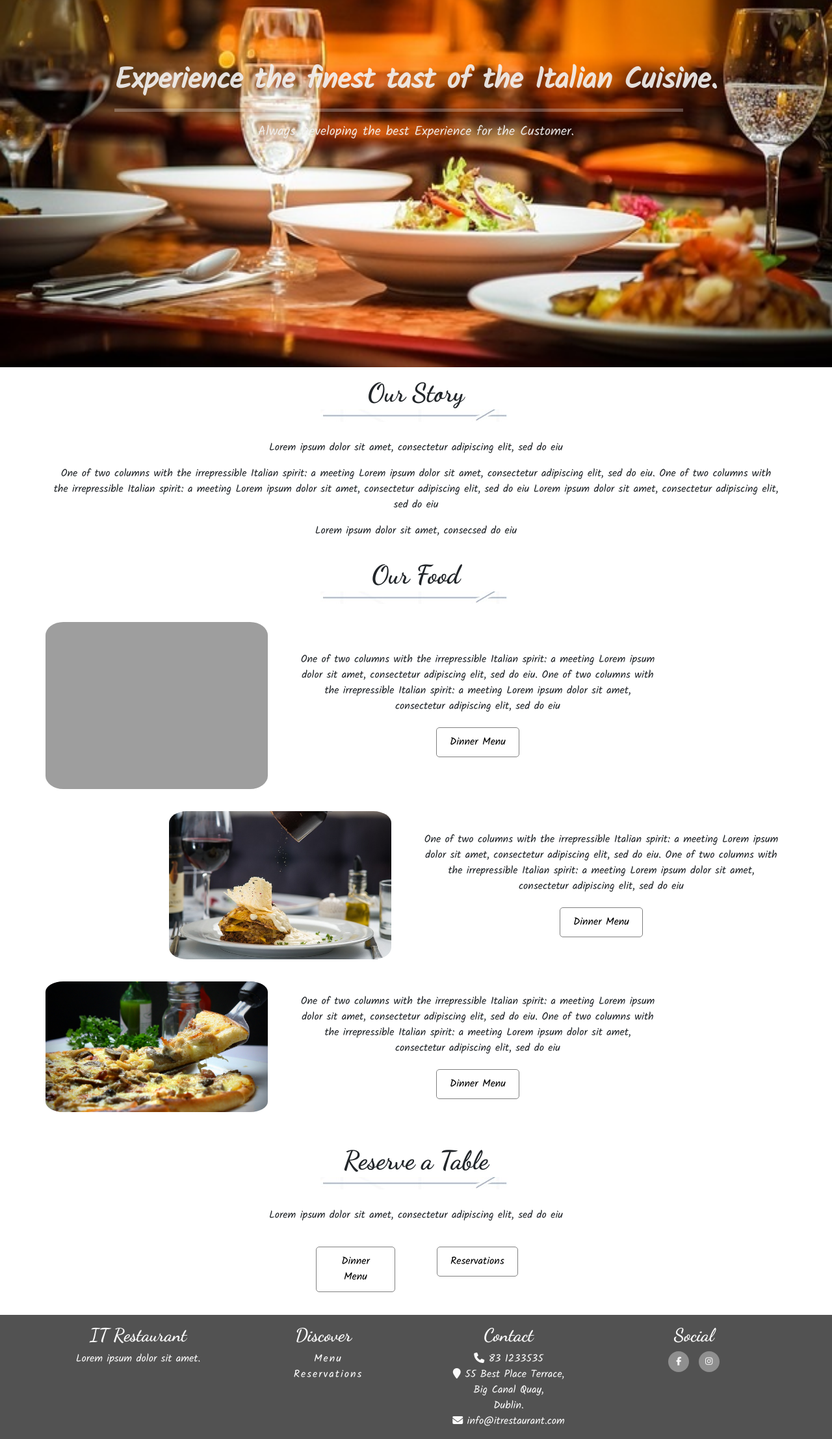
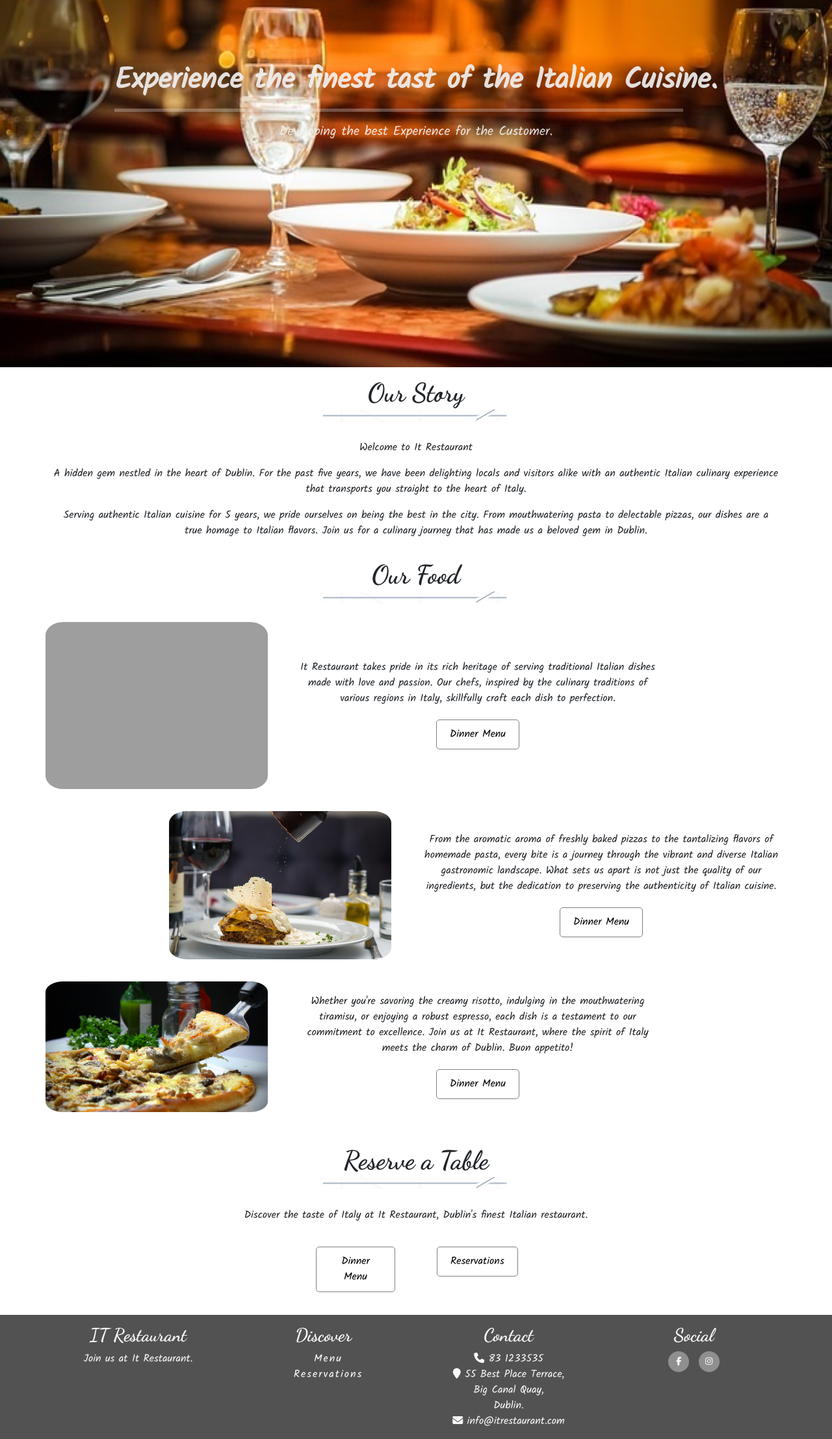
Before and after one commit to TCaldato/it-restaurant, a Django app: page / in a window 1280 px wide. Shown: the part 235-2449 px from the top of the page at 65% size. Run offline with Django 5.2, Linux system fonts and the light colour scheme; some libraries are stand-ins or nearby versions; grey boxes are pictures that could not be loaded.

Commit message:
Adjusted style for messages, added cancel message, changed Lorem Ipsum texts on Main page

```diff
--- a/reservations/views.py
+++ b/reservations/views.py
@@ -97,4 +97,5 @@
     """
     booking = get_object_or_404(Booking, id=booking_id)
     booking.delete()
+    messages.warning(request, 'Your booking has been deleted')
     return redirect('reservations')
--- a/restaurant/templates/restaurant/index.html
+++ b/restaurant/templates/restaurant/index.html
@@ -13,7 +13,7 @@
             <section class="jumbotron text-center">
                 <h1 class="jumbotron-header">Experience the finest tast of the Italian Cuisine.</h1>
                 <hr class="block-divider">
-                <p class="lead">Always Developing the best Experience for the Customer.
+                <p class="lead">Developing the best Experience for the Customer.
                     <span class="d-inline d-sm-none"><br></span>
 
             </section>
@@ -35,14 +35,16 @@
             <div class="row">
                 <div class="col-12">
                     <div class="text-center story-text">
-                        <p>Lorem ipsum dolor sit amet, consectetur adipiscing elit, sed do eiu</p>
-                        <p>One of two columns with the irrepressible Italian spirit: a meeting
-                            Lorem ipsum dolor sit amet, consectetur adipiscing elit, sed do eiu.
-                            One of two columns with the irrepressible Italian spirit: a meeting
-                            Lorem ipsum dolor sit amet, consectetur adipiscing elit, sed do eiu
-                            Lorem ipsum dolor sit amet, consectetur adipiscing elit, sed do eiu
+                        <p>Welcome to It Restaurant</p>
+                        <p> A hidden gem nestled in the heart of Dublin.
+                            For the past five years, we have been delighting locals and visitors
+                            alike with an authentic Italian culinary
+                            experience that transports you straight to the heart of Italy.</p>
+                        <p>Serving authentic Italian cuisine for 5 years, we pride
+                            ourselves on being the best in the city. From mouthwatering
+                            pasta to delectable pizzas, our dishes are a true homage to Italian flavors.
+                            Join us for a culinary journey that has made us a beloved gem in Dublin.
                         </p>
-                        <p>Lorem ipsum dolor sit amet, consecsed do eiu</p>
                     </div>
                 </div>
             </div>
@@ -64,10 +66,9 @@
             <img class="our-food-img " src="{% static 'img/pasta.jpg' %}" alt="pasta">
         </div>
         <div class="col-6 col-12 col-md-6 food-text">
-            <p>One of two columns with the irrepressible Italian spirit: a meeting
-                Lorem ipsum dolor sit amet, consectetur adipiscing elit, sed do eiu.
-                One of two columns with the irrepressible Italian spirit: a meeting
-                Lorem ipsum dolor sit amet, consectetur adipiscing elit, sed do eiu
+            <p>It Restaurant takes pride in its rich heritage of serving traditional
+                Italian dishes made with love and passion. Our chefs, inspired by the culinary
+                traditions of various regions in Italy, skillfully craft each dish to perfection.
                 <br>
                 <a class="dinner-menu" href="{% static 'img/dinner-menu.pdf' %}" target="_blank">
                     Dinner Menu
@@ -80,10 +81,11 @@
             <img class="our-food-img" src="{% static 'img/lasagna.jpg' %}" alt="lasagna">
         </div>
         <div class="col-6 col-12 col-md-6 food-text">
-            <p>One of two columns with the irrepressible Italian spirit: a meeting
-                Lorem ipsum dolor sit amet, consectetur adipiscing elit, sed do eiu.
-                One of two columns with the irrepressible Italian spirit: a meeting
-                Lorem ipsum dolor sit amet, consectetur adipiscing elit, sed do eiu
+            <p>From the aromatic aroma of freshly baked pizzas to the
+                tantalizing flavors of homemade pasta, every bite is a
+                journey through the vibrant and diverse Italian gastronomic landscape.
+                What sets us apart is not just the quality of our ingredients, but the
+                dedication to preserving the authenticity of Italian cuisine.
                 <br>
                 <a class="dinner-menu" href="{% static 'img/dinner-menu.pdf' %}" target="_blank">
                     Dinner Menu
@@ -96,10 +98,11 @@
             <img class="our-food-img " src="{% static 'img/pizza.jpg' %}" alt="pizza">
         </div>
         <div class="col-6 col-12 col-md-6 food-text">
-            <p>One of two columns with the irrepressible Italian spirit: a meeting
-                Lorem ipsum dolor sit amet, consectetur adipiscing elit, sed do eiu.
-                One of two columns with the irrepressible Italian spirit: a meeting
-                Lorem ipsum dolor sit amet, consectetur adipiscing elit, sed do eiu
+            <p>Whether you're savoring the creamy risotto,
+                indulging in the mouthwatering tiramisu, or enjoying a
+                robust espresso, each dish is a testament to our commitment to excellence.
+                Join us at It Restaurant, where the spirit of Italy meets the charm
+                of Dublin. Buon appetito!
                 <br>
                 <a class="dinner-menu" href="{% static 'img/dinner-menu.pdf' %}" target="_blank">
                     Dinner Menu
@@ -120,7 +123,7 @@
                 <div class="row ">
                     <div class="col-12">
                         <div class="text-center story-text">
-                            <p>Lorem ipsum dolor sit amet, consectetur adipiscing elit, sed do eiu</p>
+                            <p>Discover the taste of Italy at It Restaurant, Dublin's finest Italian restaurant. </p>
                         </div>
                     </div>
                     <div class="container text-center">
--- a/static/css/style.css
+++ b/static/css/style.css
@@ -27,7 +27,6 @@ body {
     align-items: center;
     justify-content: center;
 
-    position: relative;
 }
 
 /* Reservations Page */
@@ -52,11 +51,12 @@ body {
 
 .alert-dismissible {
     display: flex;
-    padding-right: 3rem;
-    margin: 0px 350px;
+    width: 100%;
     position: relative;
     top: 80px;
     justify-content: center;
+    z-index: 4;
+    opacity: 0.4;
 }
 
 
--- a/templates/base.html
+++ b/templates/base.html
@@ -67,7 +67,7 @@
             <div class="col-sm-3 centralize-content">
                 <h3>IT Restaurant</h3>
                 <p>
-                    Lorem ipsum dolor sit amet.
+                    Join us at It Restaurant.
                 </p>
             </div>
             <div class="col-sm-3 centralize-content">
--- a/templates/includes/messages.html
+++ b/templates/includes/messages.html
@@ -1,9 +1,6 @@
 {% for message in messages %}
 <div class="container-fluid">
-  <div class="alert {{ message.tags }} alert-dismissible" role="alert" >
-    <button type="button" class="close" data-dismiss="alert" aria-label="Close">
-      <span aria-hidden="True">&times;</span>
-    </button>
+  <div class="alert {{ message.tags }} alert-dismissible" role="alert">
     {{ message }}
   </div>
 </div>
```
Also changed, not shown: 1 other file.
